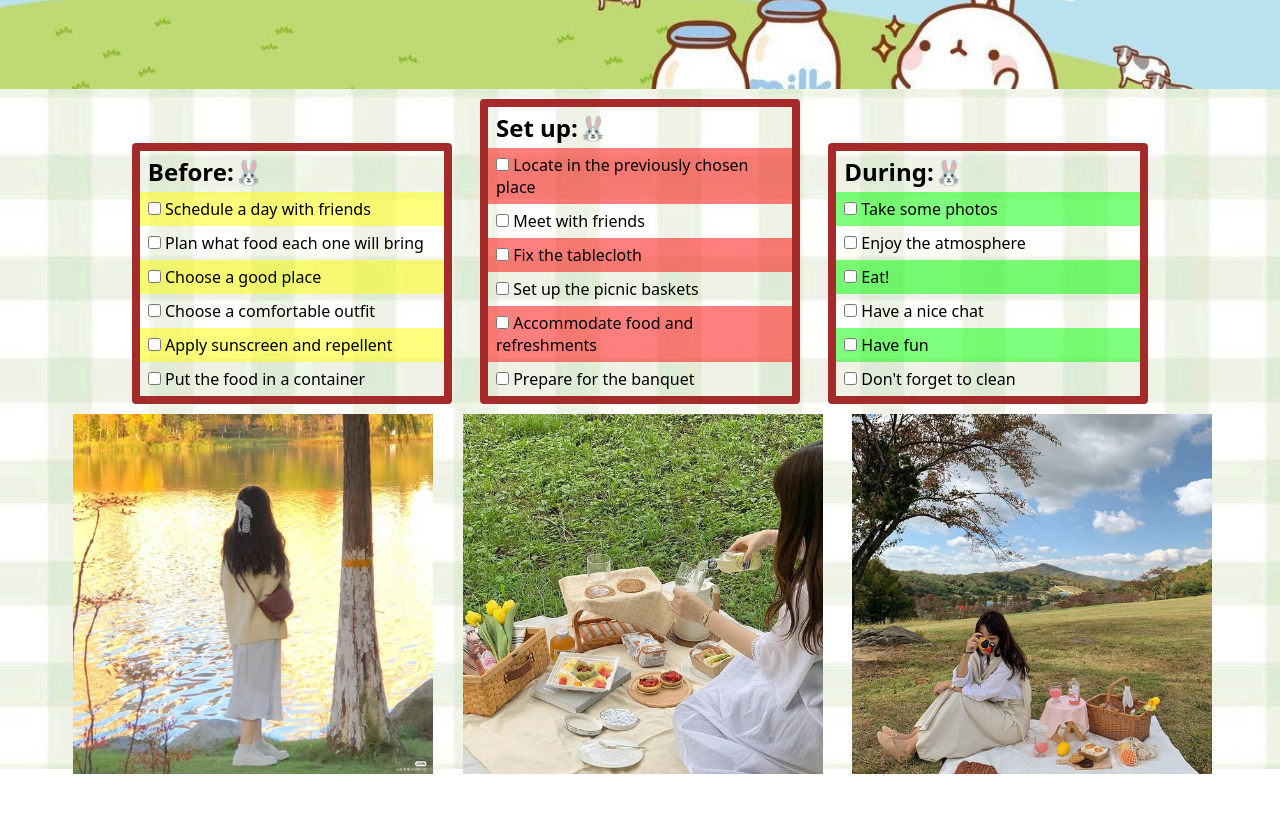
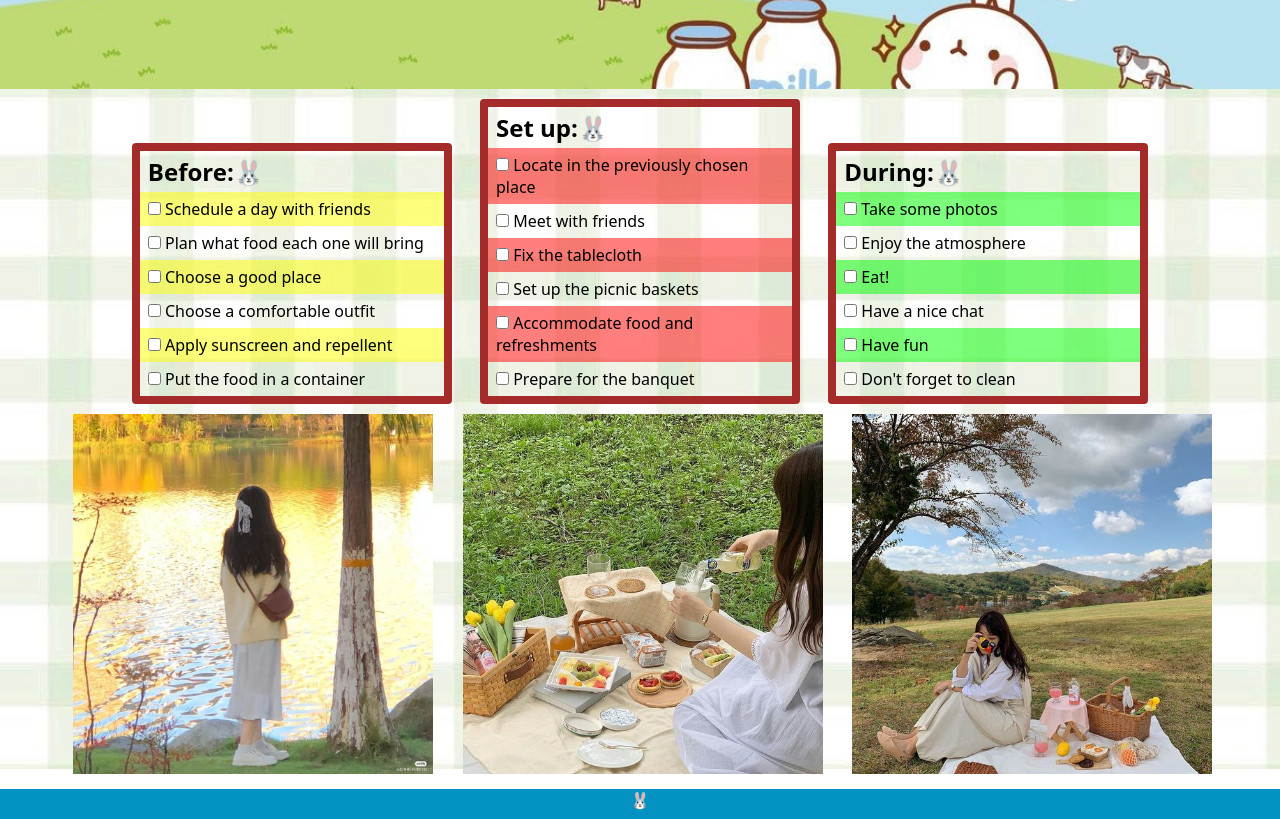
Before and after one commit to Sssanp/Neira_S_Building_Repositories_HW4, a plain HTML site: page index.html in a window 1280 px wide. Shown: the part 111-930 px from the top of the page. Before the commit the page ends 900 px from the top, so only its background shows below. Drawn offline with Linux system fonts and the light colour scheme.

Commit message:
last changes

```diff
--- a/css/main.css
+++ b/css/main.css
@@ -148,3 +148,20 @@ input:checked + label{
 h2::after{
     content: "🐰" ;
 }
+
+
+li input:checked ~ label::after {
+    content: "🐰";
+}
+
+input:checked + label {
+    text-decoration: line-through;
+}
+
+
+footer {
+    text-align: center;
+    height: 30px;
+    width: 100%;
+    background-color: #0492c2;
+}
--- a/index.html
+++ b/index.html
@@ -4,12 +4,11 @@
     <meta charset="UTF-8">
     <meta http-equiv="X-UA-Compatible" content="IE=edge">
     <meta name="viewport" content="width=device-width, initial-scale=1.0">
-
     <link rel="stylesheet" href="css/main.css">
     <title>. :Working with CSSS : .</title>
 </head>
 <body>
-    <div class="background-image">
+<div class="background-image">
     <main>
         <header>
             <h1>How do you set up a pretty picnic?</h1>
@@ -55,16 +54,19 @@
         </article>
 
         <!-- Image Gallery Section -->
+
     <div class ="img">
     <img src="img/picnic.jpeg" alt="before" />
     <img src="img/picnic2.jpeg" alt="setup" />
     <img src="img/picnic3.jpeg" alt="during" />
     </div>
-  </section>
+
 
 
     </main>
-
+    <footer>
+        <p>🐰</p>
+    </footer>
+</div>
 </body>
-</div>
 </html>
```
